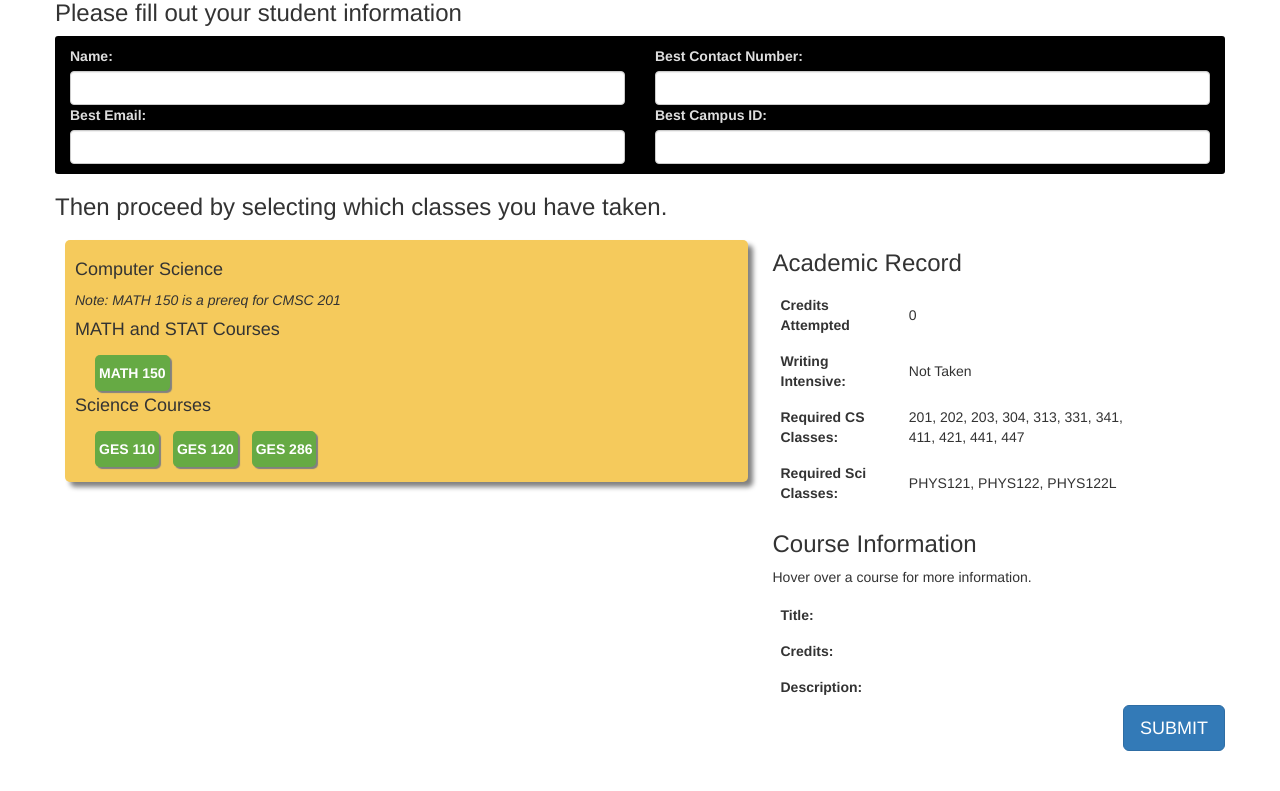
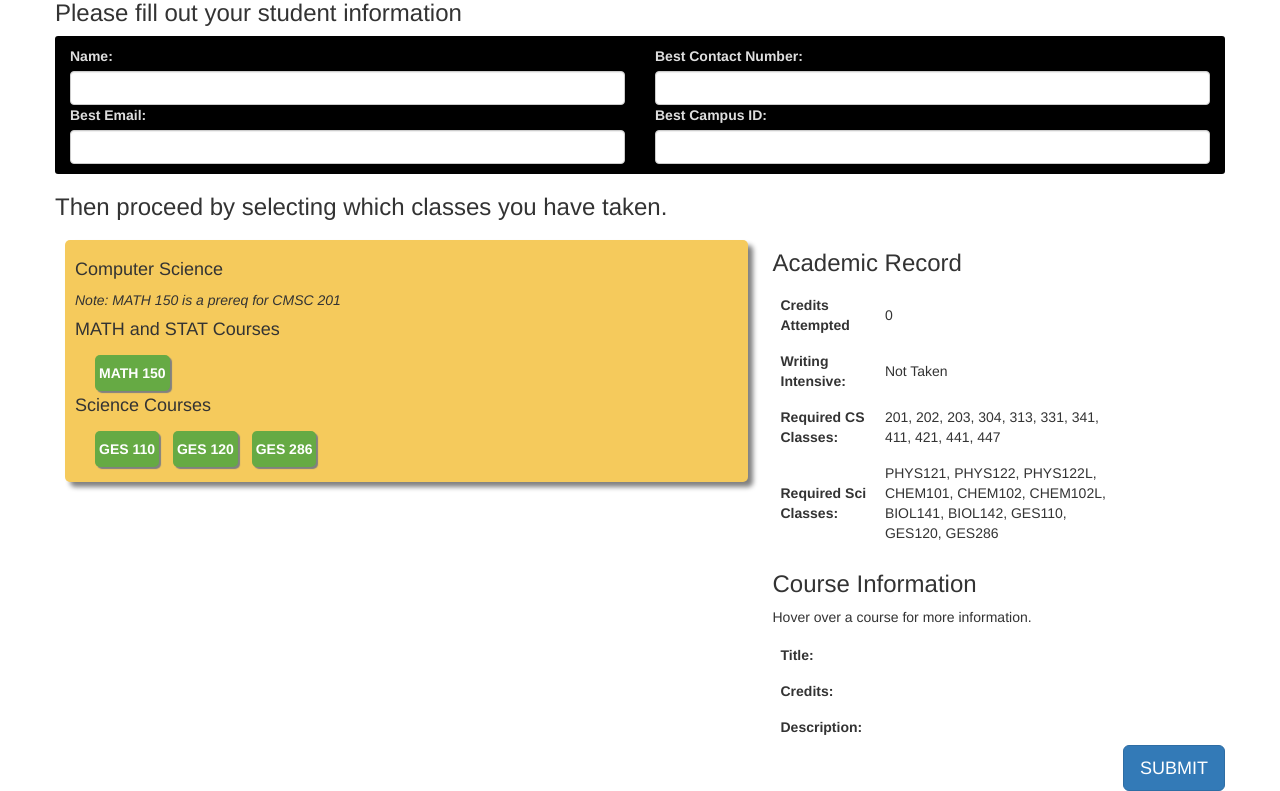
Before and after one commit to Sieabah/cmsc-433, a PHP site: page / in a window 1280 px wide. Shown: the part 196-987 px from the top of the page. Before the commit the page ends 947 px from the top, so only its background shows below. Run offline with PHP 8.4, Linux system fonts and the light colour scheme; data that the repository does not hold is empty.

Commit message:
Added mostly working science requirements

```diff
--- a/proj2/public/classList.js
+++ b/proj2/public/classList.js
@@ -87,8 +87,19 @@ creditCounter = 0;
 requirements = ['201','202','203','304','313','331','341','411','421','441','447'];
 notTakenRequirements = ['201','202','203','304','313','331','341','411','421','441','447'];
 
-scirequirements = ['PHYS121', 'PHYS122', 'PHYS122L'];
-notTakenSciRequirements = ['PHYS121', 'PHYS122', 'PHYS122L'];
+scirequirements = ['PHYS121', 'PHYS122', 'PHYS122L', 'CHEM101', 'CHEM102', 'CHEM102L',
+				   'BIOL141', 'BIOL142', 'GES110', 'GES120', 'GES286'];
+notTakenSciRequirements = ['PHYS121', 'PHYS122', 'PHYS122L', 'CHEM101', 'CHEM102', 'CHEM102L',
+				   'BIOL141', 'BIOL142', 'GES110', 'GES120', 'GES286'];
+
+
+labs = ['CHEM102L', 'PHYS122L', 'GES286'];
+labsTaken = [];
+sciClasses = ['PHYS121', 'PHYS122', 'CHEM101', 'CHEM102', 'BIOL141', 'BIOL142', 'GES110', 'GES120'];
+sciClassesTaken = [];
+
+labsDone = false;
+sciDone = false;
 /*
  * initializeDependencies() reads the class dictionary from classDictionary.js and uses it to initialize a graph of class Nodes
  * Input: None
@@ -178,14 +189,27 @@ function updateRequirements(id,mode){
 	}
 
 }
-
-
 function updateSciRequirements(id,mode){
-	//id = id.substr(4); //trim the cmsc off the id
 	id = id.toUpperCase();
 
 	index = scirequirements.indexOf(id); //check if the id is a cmsc requirement
 	//if it is in the requirements list,
+	//Checks if the lab requirements are completed
+	if(labs.indexOf(id) > -1 && labsTaken.indexOf(id) < 0){
+		labsTaken.push(id);
+	}
+	else if(labs.indexOf(id) > -1 && labsTaken.indexOf(id) > -1){
+		labsTaken.splice(labsTaken.indexOf(id),1);
+	}
+
+	//Checks if the course requirements are completed.
+	if(sciClasses.indexOf(id) > -1 && sciClassesTaken.indexOf(id) < 0){
+		sciClassesTaken.push(id);
+	}
+	else if(sciClasses.indexOf(id) > -1 && sciClassesTaken.indexOf(id) > -1){
+		sciClassesTaken.splice(sciClassesTaken.indexOf(id),1);
+	}
+
 	if(index>-1){
 		//if we are marking as taken, then remove from the list of outstanding reqs
 		if(mode=='mark'){
@@ -195,9 +219,18 @@ function updateSciRequirements(id,mode){
 		else{
 			notTakenSciRequirements.push(id);
 			notTakenSciRequirements = notTakenSciRequirements.sort();  //this is not so efficient
+ 		}
+
+		labsDone = labsTaken.length > 0 ? true : false;
+		sciDone = sciClassesTaken.length > 2 ? true : false;
+
+		//update the html
+		if(!(labsDone && sciDone)){
+			document.getElementById('reqsci').innerHTML = reqPrint(notTakenSciRequirements);
 		}
-		//update the html
-		document.getElementById('reqsci').innerHTML = reqPrint(notTakenSciRequirements);
+		else{
+			document.getElementById('reqsci').innerHTML = "FINISHED";
+		}
 	}
 
 }
--- a/proj2/resources/views/classList.php
+++ b/proj2/resources/views/classList.php
@@ -144,7 +144,7 @@
 											<strong>Required Sci Classes:</strong>
 										</td>
 										<td>
-											<span id="reqsci">PHYS121, PHYS122, PHYS122L</span>
+											<span id="reqsci">PHYS121, PHYS122, PHYS122L, CHEM101, CHEM102, CHEM102L, BIOL141, BIOL142, GES110, GES120, GES286</span>
 										</td>
 									</tr>
 								</table>
```
